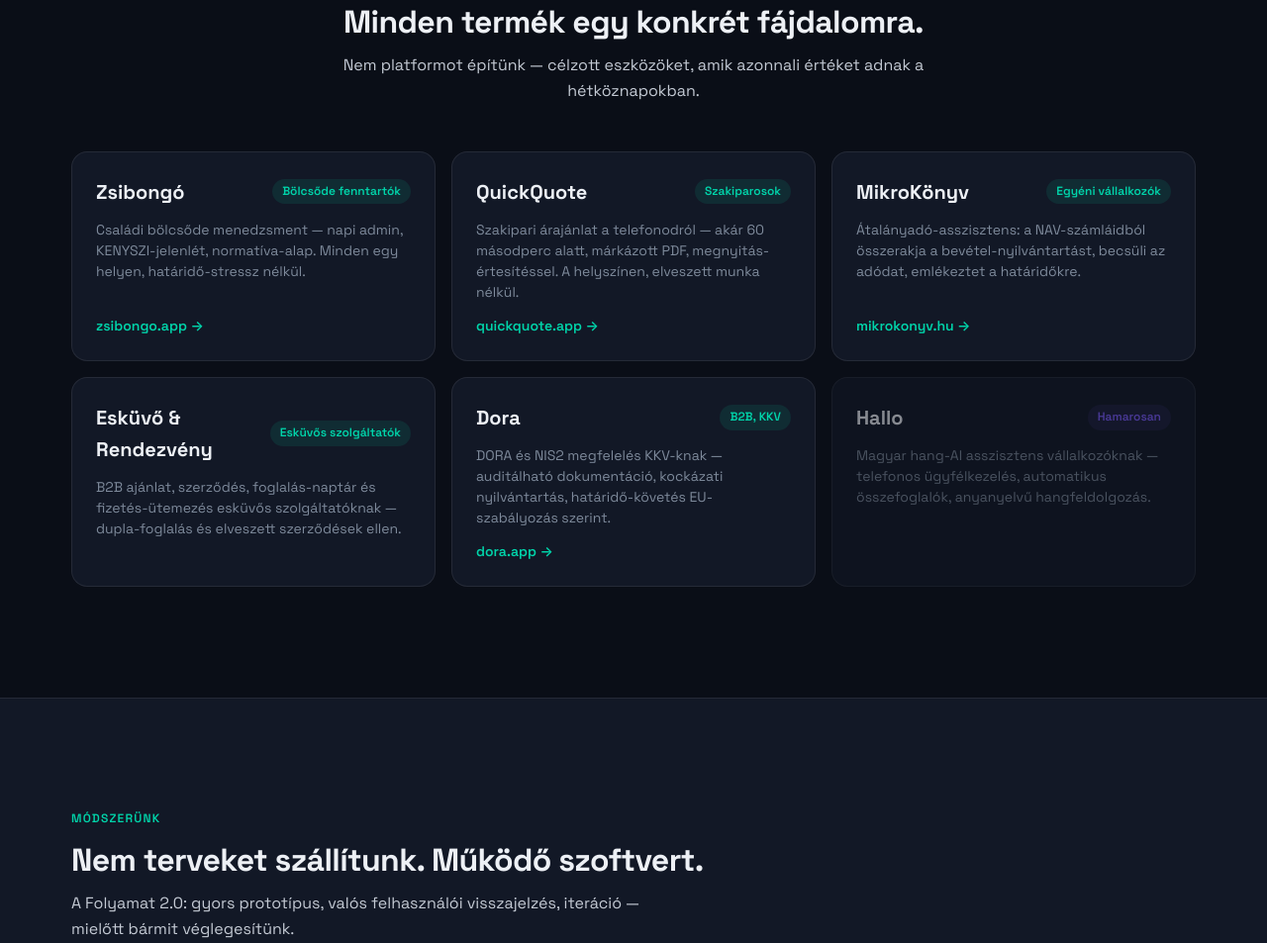
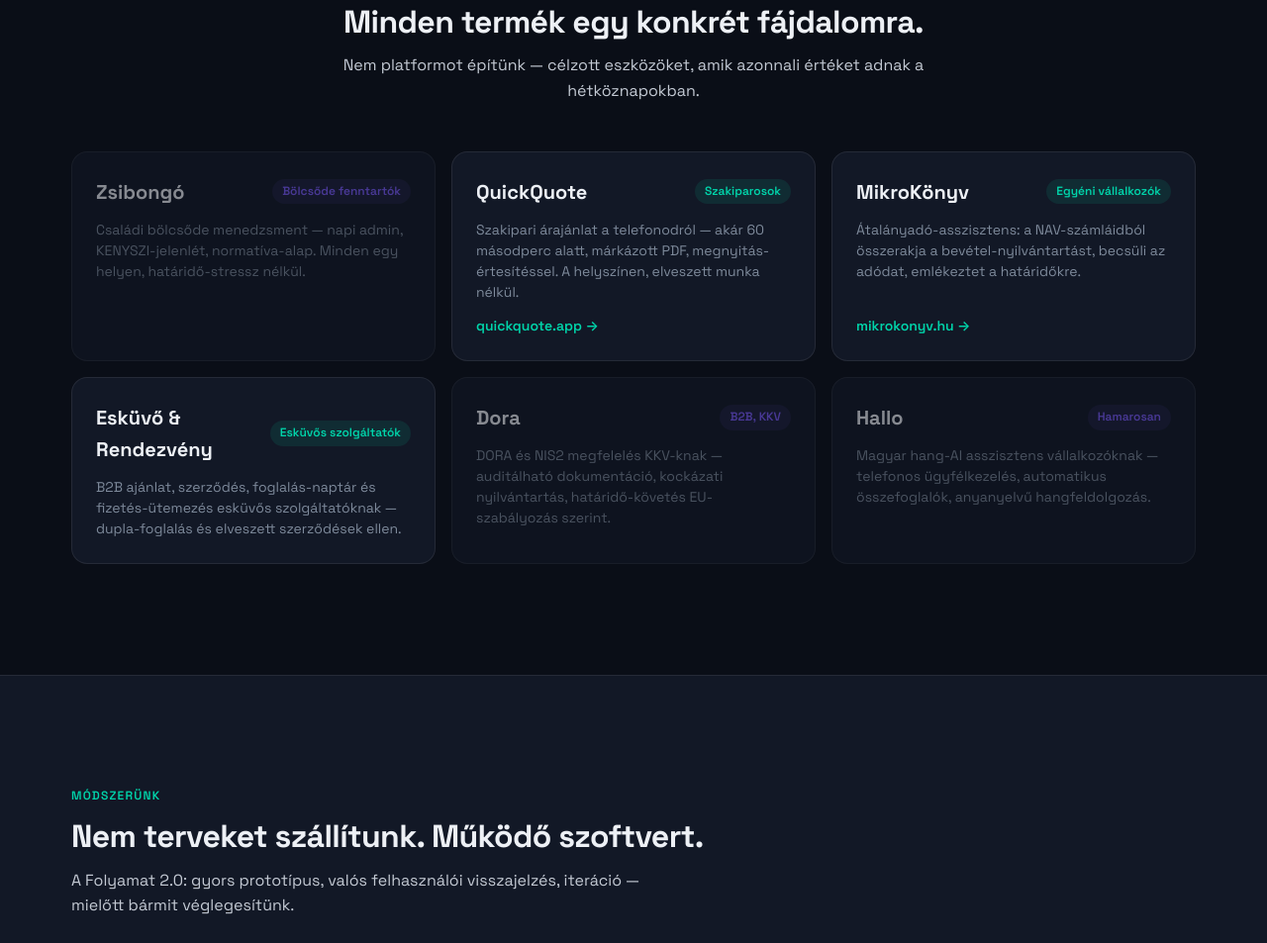
Before and after one commit to iszzu80-dev/zstradio-landing, a website: page index.html in a window 1280 px wide. Shown: the part 943-1896 px from the top of the page at 99% size. Drawn offline with Linux system fonts and the light colour scheme.

Commit message:
fix(zst-landing): disable dead links (zsibongo.app, dora-app) until live

```diff
--- a/index.html
+++ b/index.html
@@ -464,7 +464,7 @@
 
         <div class="products-grid">
           <!-- Zsibongo -->
-          <a href="https://zsibongo.app" class="product-card" target="_blank" rel="noopener">
+          <div class="product-card product-card--soon">
             <div class="product-card-top">
               <div class="product-card-name">Zsibongó</div>
               <span class="product-card-tag">
@@ -474,8 +474,7 @@
             </div>
             <p class="product-card-desc lang-hu">Családi bölcsőde menedzsment — napi admin, KENYSZI-jelenlét, normatíva-alap. Minden egy helyen, határidő-stressz nélkül.</p>
             <p class="product-card-desc lang-en">Nursery management — daily admin, attendance tracking, normativa base. Everything in one place.</p>
-            <span class="product-card-link" aria-hidden="true">zsibongo.app →</span>
-          </a>
+          </div>
 
           <!-- QuickQuote -->
           <a href="https://quickquote-landing.onrender.com" class="product-card" target="_blank" rel="noopener">
@@ -519,7 +518,7 @@
           </div>
 
           <!-- Dora -->
-          <a href="https://dora-app.onrender.com" class="product-card" target="_blank" rel="noopener">
+          <div class="product-card product-card--soon">
             <div class="product-card-top">
               <div class="product-card-name">Dora</div>
               <span class="product-card-tag">
@@ -529,8 +528,7 @@
             </div>
             <p class="product-card-desc lang-hu">DORA és NIS2 megfelelés KKV-knak — auditálható dokumentáció, kockázati nyilvántartás, határidő-követés EU-szabályozás szerint.</p>
             <p class="product-card-desc lang-en">DORA and NIS2 compliance for SMEs — auditable docs, risk register, deadline tracking per EU regulation.</p>
-            <span class="product-card-link" aria-hidden="true">dora.app →</span>
-          </a>
+          </div>
 
           <!-- Hallo -->
           <div class="product-card product-card--soon">
```
